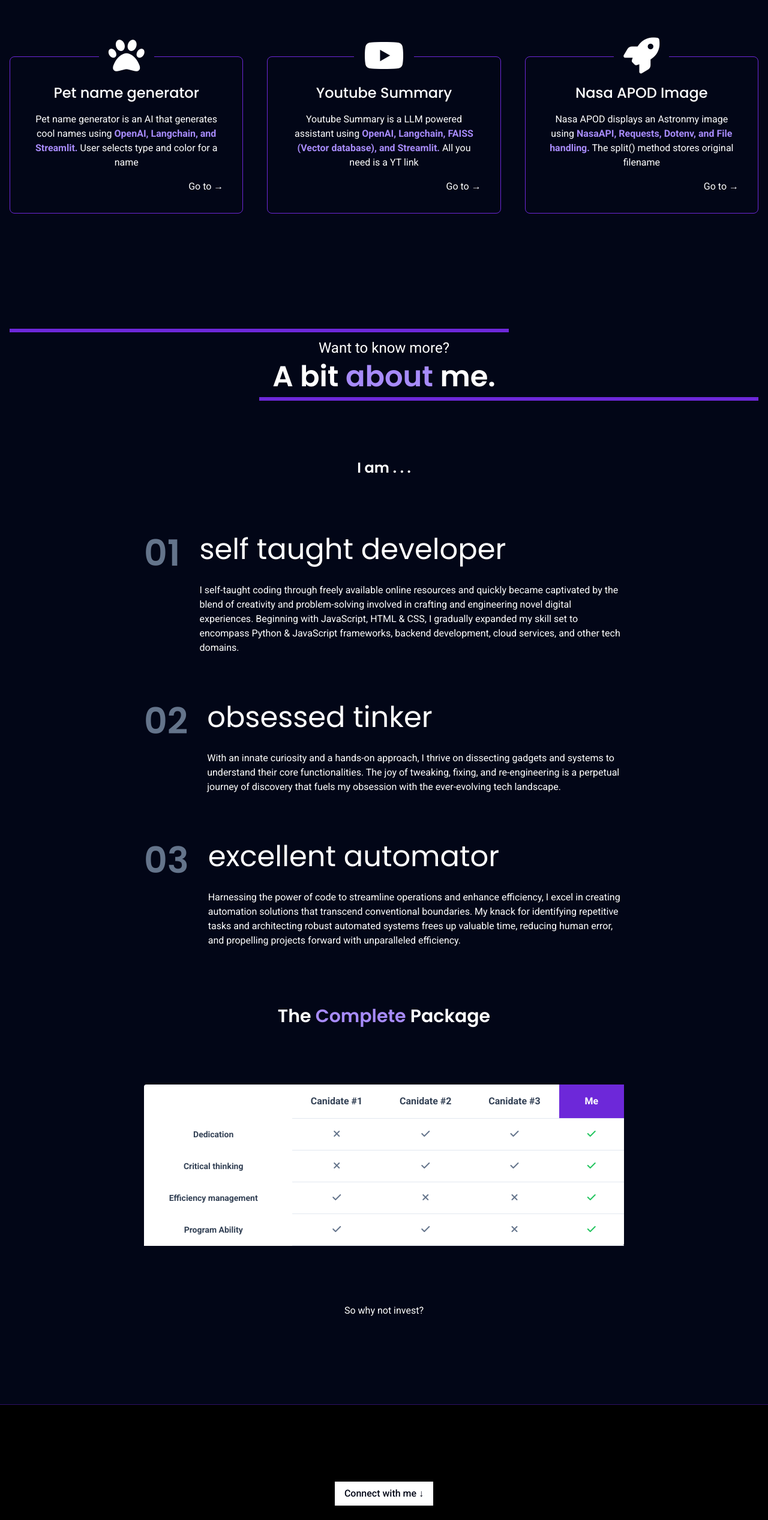
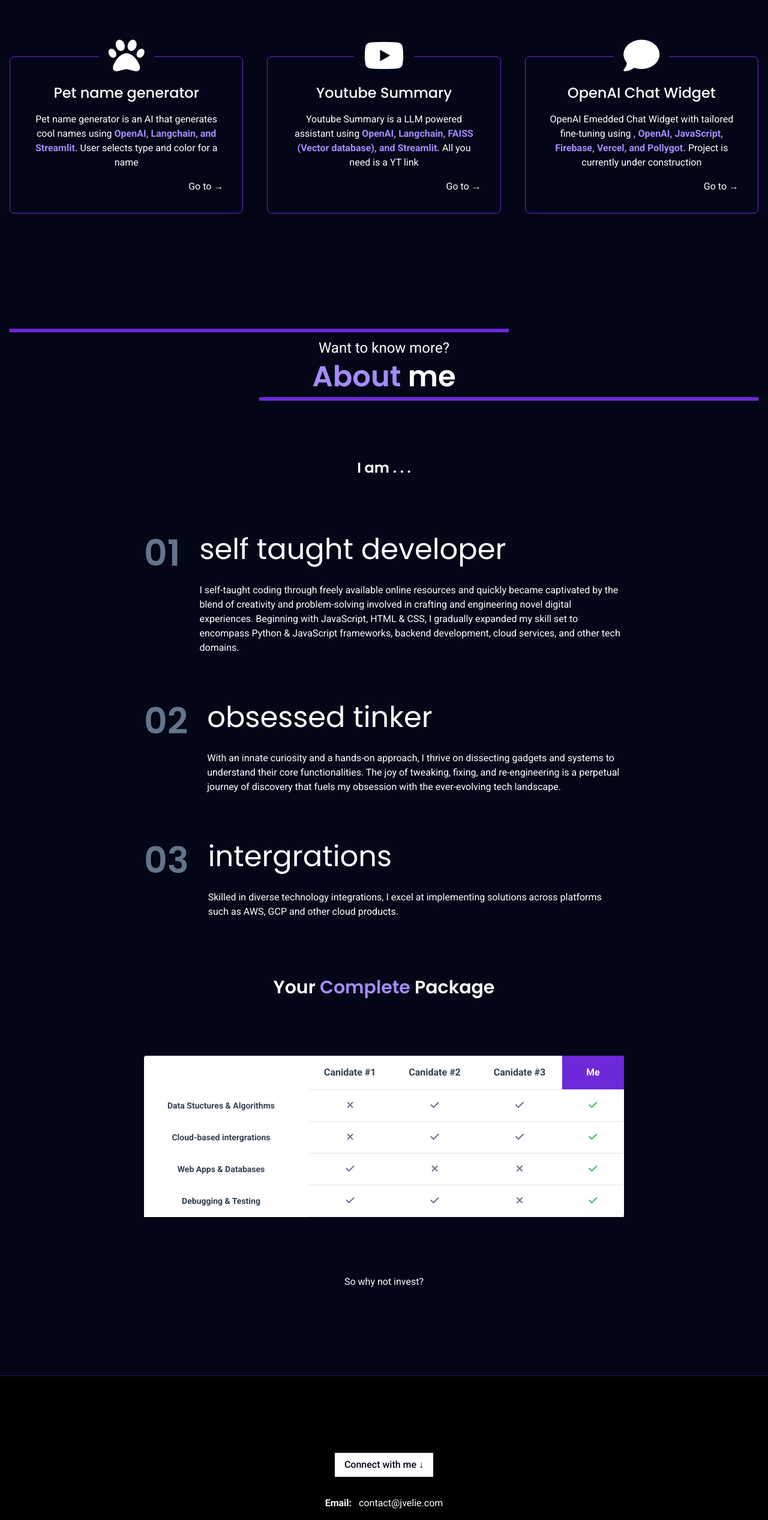
Before and after one commit to jvelie/svelte-portfolio, a SvelteKit app: page / in a window 1280 px wide. Shown: the part 902-3436 px from the top of the page at 60% size. Built offline with nearby package versions, Linux system fonts and the light colour scheme.

Commit message:
Updated content

```diff
--- a/src/components/Footer.svelte
+++ b/src/components/Footer.svelte
@@ -5,7 +5,7 @@
         Connect with me &darr;
     </p>
     <div class="flex flex-col gap-4 items-center justify-center">
-        <p><b class="pr-2">Email:</b> justinsmith@duck.com</p>
+        <p><b class="pr-2">Email:</b> contact@jvelie.com</p>
         <p>
             <b class="pr-2">GitHub:</b>
             <a href="https://github.com/jvelie" target="_blank" class="text-violet-400"
--- a/src/components/Main.svelte
+++ b/src/components/Main.svelte
@@ -2,15 +2,15 @@
     import Step from "./Step.svelte";
 
     let steps = [
-        { name: 'Pet name generator', icon: 'fa-solid fa-paw'},
-        { name: 'Youtube Summary', icon: 'fa-brands fa-youtube'},
-        { name: 'Nasa APOD Image', icon: 'fa-solid fa-rocket'},
+        { name: 'Pet name generator', icon: 'fa-solid fa-paw', href: 'https://github.com/jvelie/langchain-streamlit-app'},
+        { name: 'Youtube Summary', icon: 'fa-brands fa-youtube', href: 'https://github.com/jvelie/langchain-llm-app'},
+        { name: 'OpenAI Chat Widget', icon: 'fa-solid fa-comment'},
     ];
 
     let benefits = [
         {name: 'self taught developer', description: 'I self-taught coding through freely available online resources and quickly became captivated by the blend of creativity and problem-solving involved in crafting and engineering novel digital experiences. Beginning with JavaScript, HTML & CSS, I gradually expanded my skill set to encompass Python & JavaScript frameworks, backend development, cloud services, and other tech domains.'},
         {name: 'obsessed tinker', description: 'With an innate curiosity and a hands-on approach, I thrive on dissecting gadgets and systems to understand their core functionalities. The joy of tweaking, fixing, and re-engineering is a perpetual journey of discovery that fuels my obsession with the ever-evolving tech landscape.'},
-        {name: 'excellent automator', description: 'Harnessing the power of code to streamline operations and enhance efficiency, I excel in creating automation solutions that transcend conventional boundaries. My knack for identifying repetitive tasks and architecting robust automated systems frees up valuable time, reducing human error, and propelling projects forward with unparalleled efficiency.'},
+        {name: 'intergrations', description: 'Skilled in diverse technology integrations, I excel at implementing solutions across platforms such as AWS, GCP and other cloud products.'},
     ]
 
 </script>
@@ -67,8 +67,8 @@
                 </strong> All you need is a YT link</p>
             </Step>
             <Step step={steps[2]}>
-                <p>Nasa APOD displays an Astronmy image using <strong class="text-violet-400">NasaAPI, Requests, Dotenv, and File handling.
-                </strong> The split() method stores original filename</p>
+                <p>OpenAI Emedded Chat Widget with tailored fine-tuning using <strong class="text-violet-400">, OpenAI, JavaScript, Firebase, Vercel, and Pollygot.
+                </strong> Project is currently under construction</p>
             </Step>
         </div>
     </section>
@@ -79,7 +79,7 @@
         >
             <h6 class="text-lg sm:text-xl md:text-2xl">Want to know more?</h6>
             <h3 class="font-semibold text-3xl sm:text-4xl md:text-5xl">
-                A bit <span class="poppins text-violet-400">about</span> me.
+                <span class="poppins text-violet-400">About</span> me
             </h3>
         </div>
         <p class="mx-auto poppins font-semibold text-lg sm:text-xl md:text-2xl">I am . . .</p>
@@ -100,7 +100,7 @@
                 </div>
             {/each}
         </div>
-        <h5 class="text-2xl sm:text-3xl font-semibold text-center poppins">The <span class="text-violet-400 poppins">Complete</span> Package</h5>
+        <h5 class="text-2xl sm:text-3xl font-semibold text-center poppins">Your <span class="text-violet-400 poppins">Complete</span> Package</h5>
         <div class="flex flex-col overflow-x-scroll gap-10 max-w-[800px] mx-auto w-full">
             <table class="bg-white text-slate-700 rounded text-center">
                 <thead class="border-b border-solid border-slate-200">
@@ -114,28 +114,28 @@
                 </thead>
                 <tbody>
                     <tr class="border-b border-solid border-slate-200">
-                        <td class="border-r border-solid border border-white pl-4 pr-8 py-4 font-semibold text-sm whitespace-nowrap">Dedication</td>
+                        <td class="border-r border-solid border border-white pl-4 pr-8 py-4 font-semibold text-sm whitespace-nowrap">Data Stuctures & Algorithms</td>
                         <td><i class="fa-solid fa-xmark text-slate-500"></i></td>
                         <td><i class="fa-solid fa-check text-slate-500"></i></td>
                         <td><i class="fa-solid fa-check text-slate-500"></i></td>
                         <td><i class="fa-solid fa-check text-green-500"></i></td>
                     </tr>
                     <tr class="border-b border-solid border-slate-200">
-                        <td class="border-r border-solid border border-white pl-4 pr-8 py-4 font-semibold text-sm whitespace-nowrap">Critical thinking</td>
+                        <td class="border-r border-solid border border-white pl-4 pr-8 py-4 font-semibold text-sm whitespace-nowrap">Cloud-based intergrations</td>
                         <td><i class="fa-solid fa-xmark text-slate-500"></i></td>
                         <td><i class="fa-solid fa-check text-slate-500"></i></td>
                         <td><i class="fa-solid fa-check text-slate-500"></i></td>
                         <td><i class="fa-solid fa-check text-green-500"></i></td>
                     </tr>
                     <tr class="border-b border-solid border-slate-200">
-                        <td class="border-r border-solid border border-white pl-4 pr-8 py-4 font-semibold text-sm whitespace-nowrap">Efficiency management</td>
+                        <td class="border-r border-solid border border-white pl-4 pr-8 py-4 font-semibold text-sm whitespace-nowrap">Web Apps & Databases</td>
                         <td><i class="fa-solid fa-check text-slate-500"></i></td>
                         <td><i class="fa-solid fa-xmark text-slate-500"></i></td>
                         <td><i class="fa-solid fa-xmark text-slate-500"></i></td>
                         <td><i class="fa-solid fa-check text-green-500"></i></td>
                     </tr>
                     <tr class="border-b border-solid border-slate-200">
-                        <td class="border-r border-solid border border-white pl-4 pr-8 py-4 font-semibold text-sm whitespace-nowrap">Program Ability</td>
+                        <td class="border-r border-solid border border-white pl-4 pr-8 py-4 font-semibold text-sm whitespace-nowrap">Debugging & Testing</td>
                         <td><i class="fa-solid fa-check text-slate-500"></i></td>
                         <td><i class="fa-solid fa-check text-slate-500"></i></td>
                         <td><i class="fa-solid fa-xmark text-slate-500"></i></td>
--- a/src/components/Step.svelte
+++ b/src/components/Step.svelte
@@ -11,7 +11,7 @@
     <slot/>
     <div class="flex-1 flex justify-between gap-4 items-center">
         <div class="ml-auto cursor-pointer hover:text-slate-950 duration-200 relative after:absolute after:top-0 after:h-0 after:right-full after:w-full after:h-full after:bg-white after:duration-200 hover:after:translate-x-full after:z-[-1] overflow-hidden">
-            <p class="relative z-4">Go to &rarr;</p>
+            <p class="relative z-10" onclick="window.open(step.href, '_blank')">Go to &rarr;</p>
         </div>
     </div>
 </a>
```
